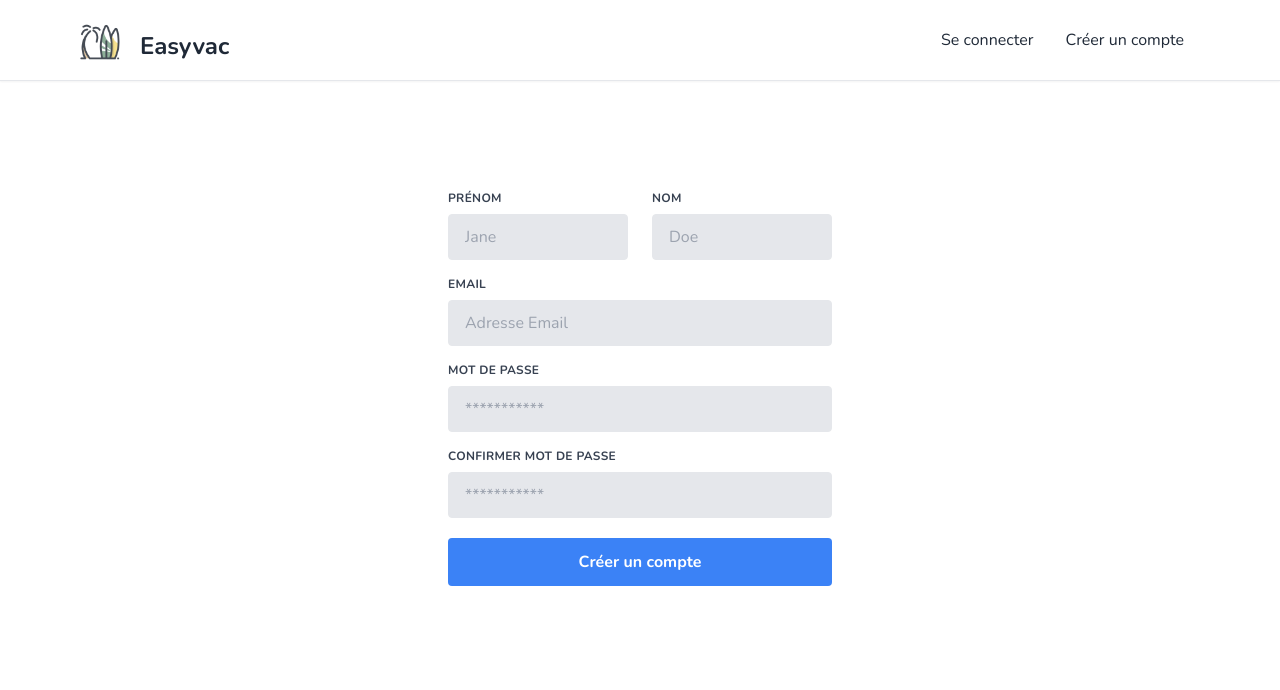
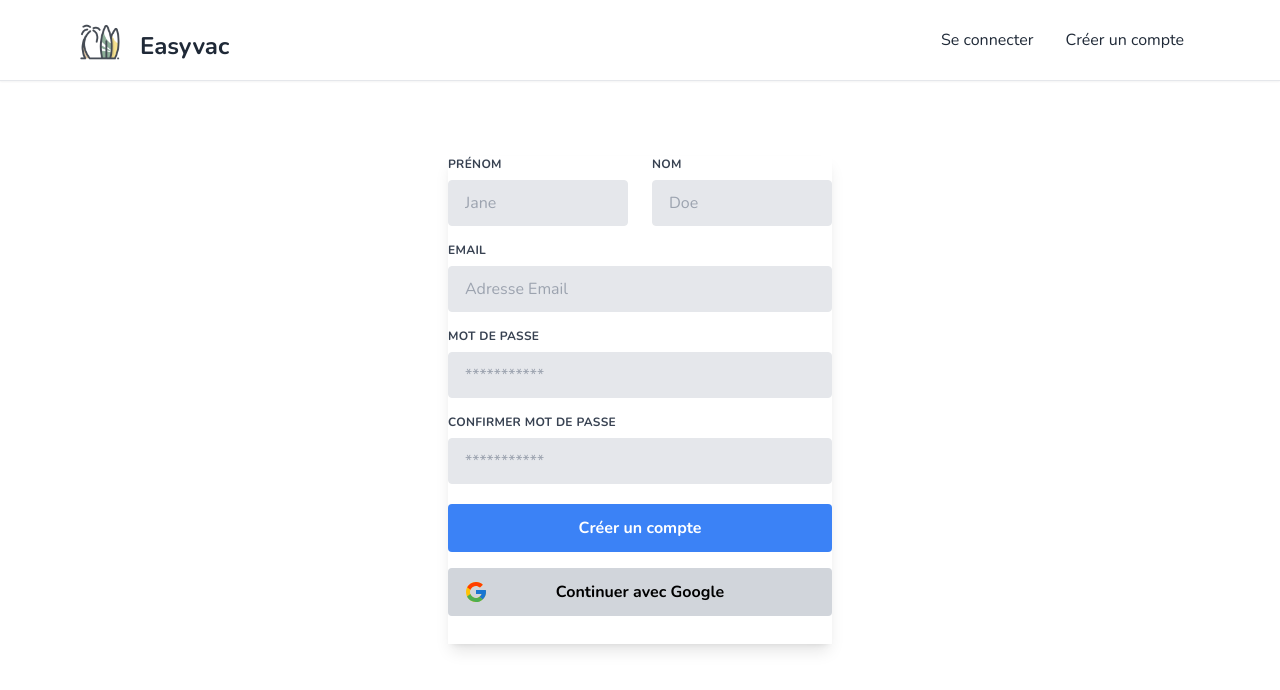
Before and after one commit to Matthieu-Mary/Eeasyvac, a Next.js app: page /signup in a window 1280 px wide. Shown: the top 690 px of the page. Built offline with nearby package versions, Linux system fonts and the light colour scheme.

Commit message:
remove prisma

```diff
--- a/app/layout.tsx
+++ b/app/layout.tsx
@@ -1,6 +1,7 @@
 import Navbar from "./components/Navbar/Navbar";
 import "./globals.css";
 import { Nunito } from "@next/font/google";
+import Toasterprovider from "./providers/ToasterProvider";
 
 const font = Nunito({ subsets: ["latin"] });
 
@@ -15,6 +16,7 @@ export default function RootLayout({
     <html lang="fr">
       <head />
       <body className={font.className}>
+        <Toasterprovider />
         <Navbar />
         {children}
       </body>
--- a/app/login/page.tsx
+++ b/app/login/page.tsx
@@ -28,14 +28,14 @@ function Login({}: Props) {
               Mot de passe
             </label>
             <input
-              className="shadow appearance-none border border-red-500 rounded w-full py-2 px-3 text-gray-700 mb-2 leading-tight focus:outline-none focus:shadow-outline"
+              className="shadow appearance-none border rounded w-full py-2 px-3 text-gray-700 mb-2 leading-tight focus:outline-none focus:shadow-outline"
               id="password"
               type="password"
               placeholder="******************"
             />
-            <p className="text-red-500 text-xs italic">
+            {/* <p className="text-red-500 text-xs italic">
               Veuillez choisir un mot de passe.
-            </p>
+            </p> */}
           </div>
           <div className="flex items-center justify-between">
             <button
--- /dev/null
+++ b/app/providers/ToasterProvider.tsx
@@ -0,0 +1,11 @@
+"use client"
+
+import { Toaster } from "react-hot-toast"
+
+const Toasterprovider = () => {
+    return (
+        <Toaster />
+    )
+}
+
+export default Toasterprovider;
--- a/app/signup/page.tsx
+++ b/app/signup/page.tsx
@@ -5,6 +5,8 @@ import { FcGoogle } from "react-icons/fc";
 import { useCallback, useState } from "react";
 import { FieldValues, SubmitHandler, useForm } from "react-hook-form";
 import Button from "../components/Button";
+import { toast } from "react-hot-toast"
+import Image from "next/image";
 
 type Props = {};
 
@@ -23,12 +25,13 @@ function Signup({}: Props) {
     },
   });
 
+
   const onSubmit: SubmitHandler<FieldValues> = (data) => {
     setIsLoading(true);
     axios
       .post("/api/register", data)
       .then(() => {})
-      .catch((err) => console.log(err))
+      .catch((err) => toast.error("Ca ne fonctionne pas, espèce de merde"))
       .finally(() => {
         setIsLoading(false);
       });
@@ -37,7 +40,7 @@ function Signup({}: Props) {
   return (
     <section className="flex justify-center items-center h-screen">
       <div className="w-full max-w-sm">
-        <form className="w-full max-w-lg">
+        <form className="shadow-lg pb-1 w-full max-w-lg">
           <div className="flex flex-wrap -mx-3 mb-4">
             <div className="w-full md:w-1/2 px-3 mb-4 md:mb-0">
               <label
@@ -47,7 +50,8 @@ function Signup({}: Props) {
                 Prénom
               </label>
               <input
-                className="appearance-none block w-full bg-gray-200 text-gray-700 border rounded py-3 px-4 leading-tight focus:outline-none focus:bg-white"
+                required
+                className={`appearance-none block w-full bg-gray-200 text-gray-700 border rounded py-3 px-4 leading-tight focus:outline-none focus:bg-white`}
                 id="grid-first-name"
                 type="text"
                 placeholder="Jane"
@@ -64,6 +68,7 @@ function Signup({}: Props) {
                 Nom
               </label>
               <input
+                required
                 className="appearance-none block w-full bg-gray-200 text-gray-700 border border-gray-200 rounded py-3 px-4 leading-tight focus:outline-none focus:bg-white focus:border-gray-500"
                 id="grid-last-name"
                 type="text"
@@ -75,11 +80,12 @@ function Signup({}: Props) {
             <div className="w-full px-3">
               <label
                 className="block uppercase tracking-wide text-gray-700 text-xs font-bold mb-2"
-                htmlFor="grid-password"
+                htmlFor="grid-email"
               >
                 Email
               </label>
               <input
+                required
                 className="appearance-none block w-full bg-gray-200 text-gray-700 border border-gray-200 rounded py-3 px-4 mb-4 leading-tight focus:outline-none focus:bg-white focus:border-gray-500"
                 id="grid-email"
                 type="email"
@@ -92,6 +98,7 @@ function Signup({}: Props) {
                 Mot de passe
               </label>
               <input
+                required
                 className="appearance-none block w-full bg-gray-200 text-gray-700 border border-gray-200 rounded py-3 px-4 mb-4 leading-tight focus:outline-none focus:bg-white focus:border-gray-500"
                 id="grid-password"
                 type="password"
@@ -104,6 +111,7 @@ function Signup({}: Props) {
                 Confirmer mot de passe
               </label>
               <input
+                required
                 className="appearance-none block w-full bg-gray-200 text-gray-700 border border-gray-200 rounded py-3 px-4 mb-5 leading-tight focus:outline-none focus:bg-white focus:border-gray-500"
                 id="grid-confirm-password"
                 type="password"
@@ -116,6 +124,14 @@ function Signup({}: Props) {
               >
                 Créer un compte
               </button>
+              <button
+                onClick={() => {}}
+                className="relative inline-flex justify-center items-center mt-4 bg-gray-300 hover:bg-gray-200 text-black border-gray-600 font-bold py-3 px-4 rounded focus:outline-none focus:shadow-outline w-full"
+                type="button"
+              >
+                <FcGoogle className="absolute w-6 h-6 left-4" />
+                <p className={"text-center"}> Continuer avec Google</p>
+              </button>
             </div>
           </div>
         </form>
--- a/package.json
+++ b/package.json
@@ -22,6 +22,7 @@
     "react": "18.2.0",
     "react-dom": "18.2.0",
     "react-hook-form": "^7.43.9",
+    "react-hot-toast": "^2.4.1",
     "react-icons": "^4.8.0",
     "typescript": "5.0.4",
     "zustand": "^4.3.8"
```
Also changed, not shown: 1 other file (tests, documents, lock files or other folders). Lines whose indentation alone changed are shown as unchanged.
